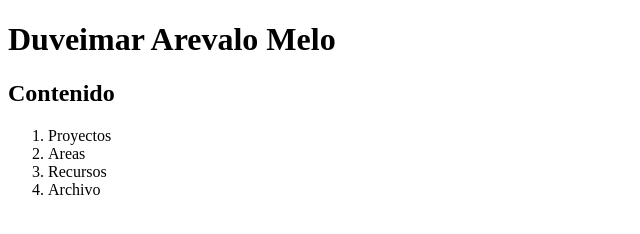
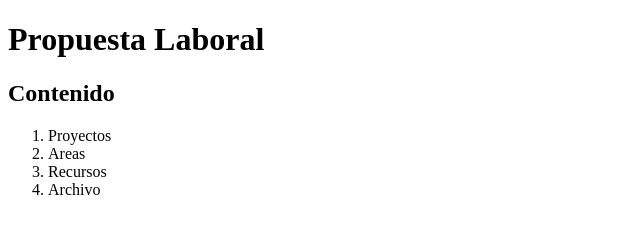
Before and after one commit to Duveimar/cerebro-digital, a plain HTML site: page index.html in a window 1280 px wide. Shown: the whole page, without its empty margins (0-640 px from the left). Drawn offline with Linux system fonts and the light colour scheme.

Commit message:
cambio de titulo

```diff
--- a/index.html
+++ b/index.html
@@ -7,7 +7,7 @@
     <title>Cerebro digital</title>
 </head>
 <body>
-    <h1>Duveimar Arevalo Melo</h1>
+    <h1>Propuesta Laboral</h1>
     <h2>Contenido</h2>
     <ol>
         <li>Proyectos</li>
```
